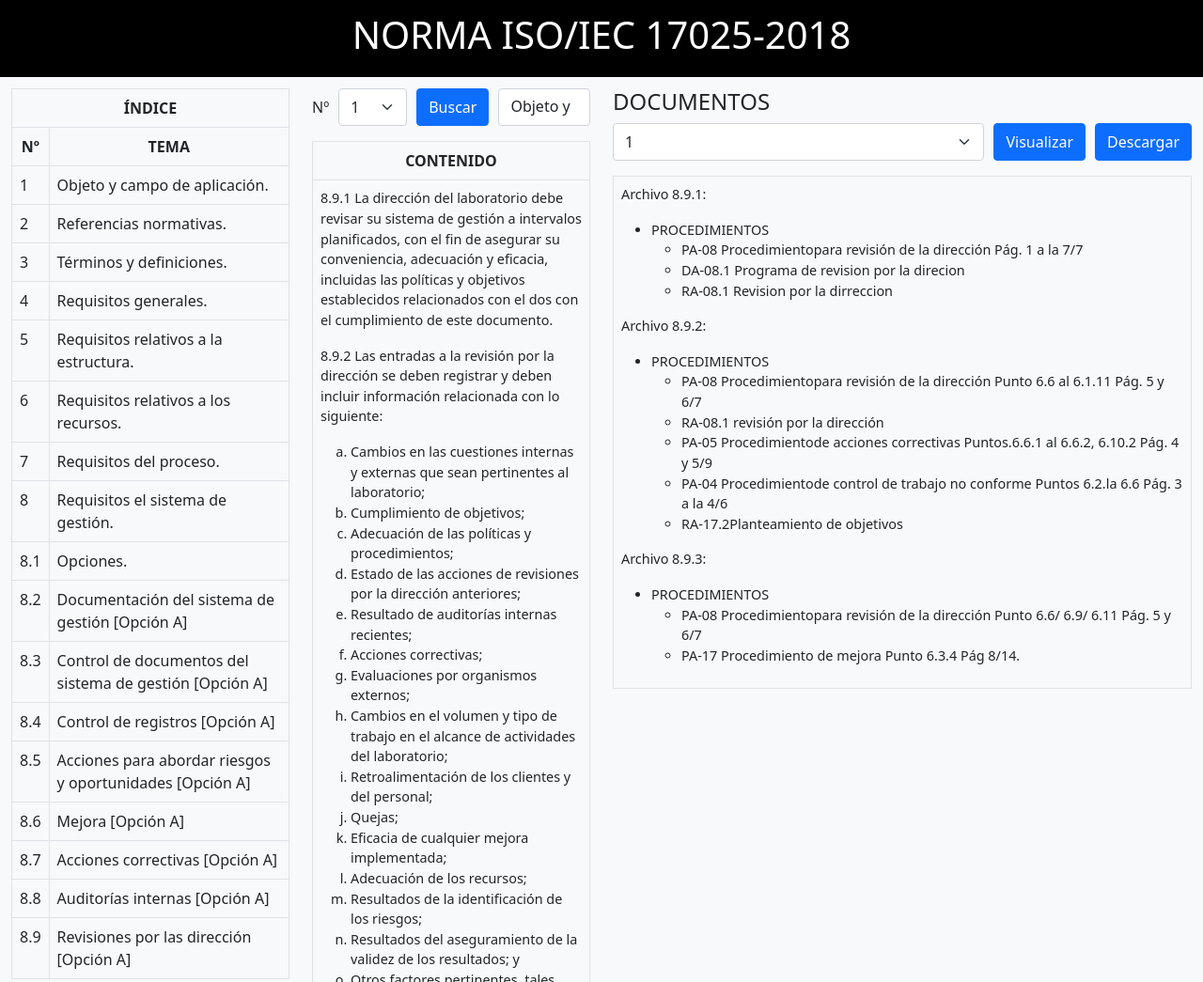
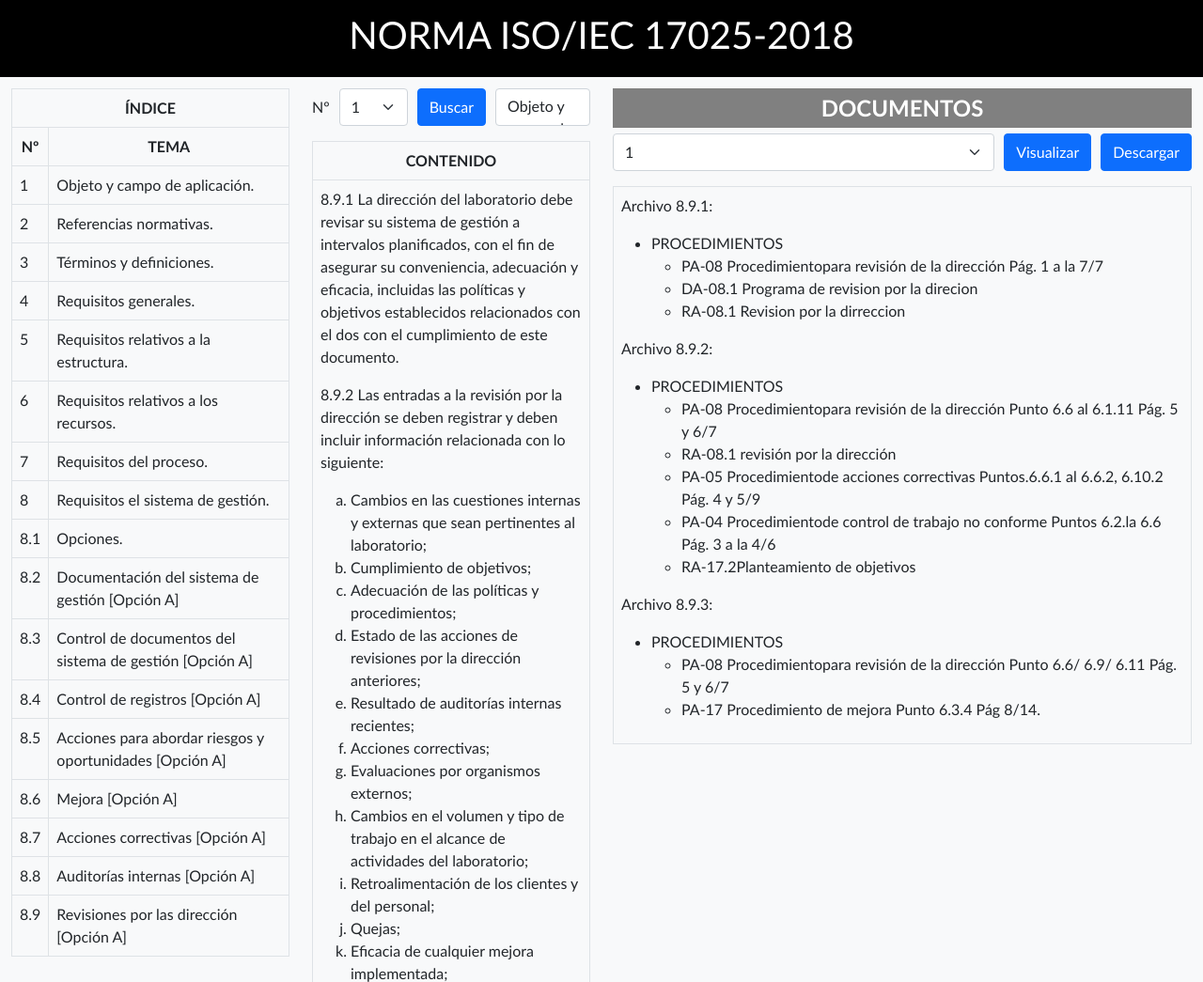
Before and after one commit to BuckedTunic/buckedtunic.github.io, a plain HTML site: page norma.html in a window 1280 px wide. Shown: the top 1045 px of the page at 94% size. Drawn offline with nearby package versions, Linux system fonts and the light colour scheme.

Commit message:
Add files via upload

```diff
--- a/sources/css/norma.css
+++ b/sources/css/norma.css
@@ -1,3 +1,6 @@
+*{
+    font-family: 'Trebuchet MS', 'Lucida Sans Unicode', 'Lucida Grande', 'Lucida Sans', Arial, sans-serif;
+}
 body {
     background-color: #f8f9fa;
     margin: 0;
@@ -6,6 +9,14 @@ body {
 }
 header {
     background-color: black;
+    color: white;
+    text-align: center;
+    padding: 1%;
+    margin-bottom: 1%;
+    font-weight: bold;
+}
+h4{
+    background-color: grey;
     color: white;
     text-align: center;
     padding: 1%;
@@ -31,15 +42,8 @@ th {
 }
 
 .static-box {
-    background-color: #fff;
-    border: 1px solid #ced4da;
-    padding: 0.375rem 0.75rem;
-    border-radius: 0.25rem;
     overflow: hidden;
     width: 100%;
-}
-.narrow-select-doc, .narrow-select-idx{
-    overflow: auto;
 }
 .narrow-select-idx {
     width: fit-content;
@@ -50,6 +54,6 @@ th {
 .No{
     width: auto;
 }
-.contenido{
-    font-size: 90%;
+tr{
+    height: 2px;
 }
```
